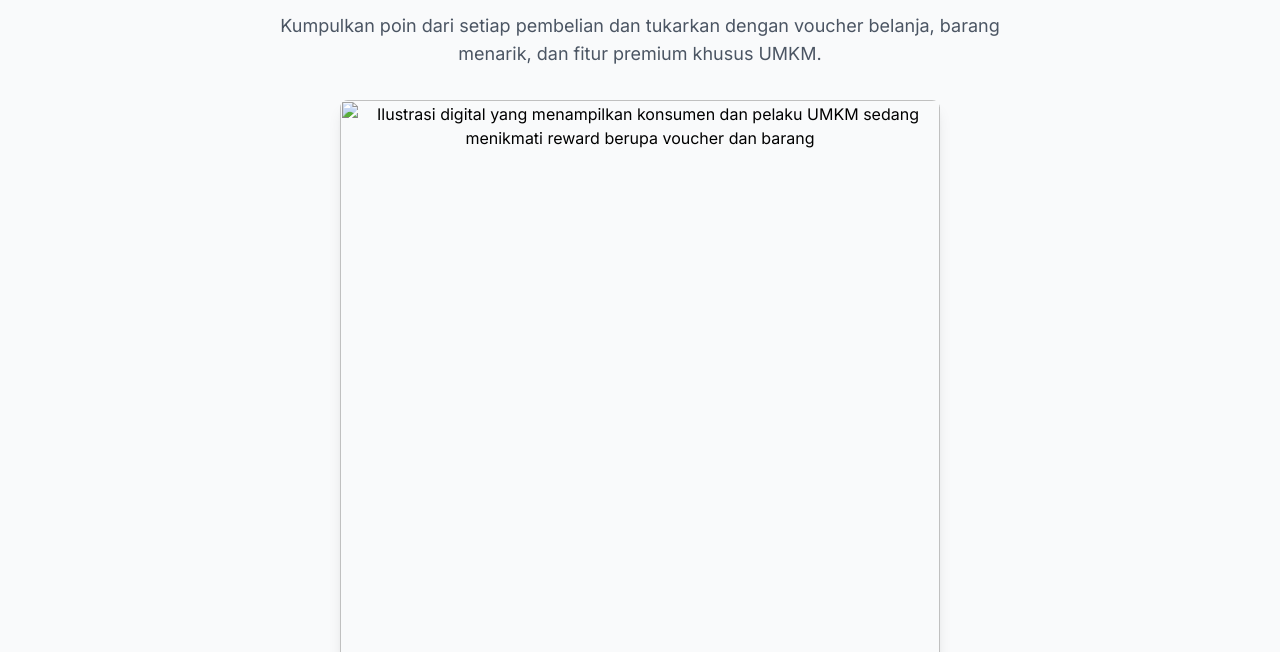
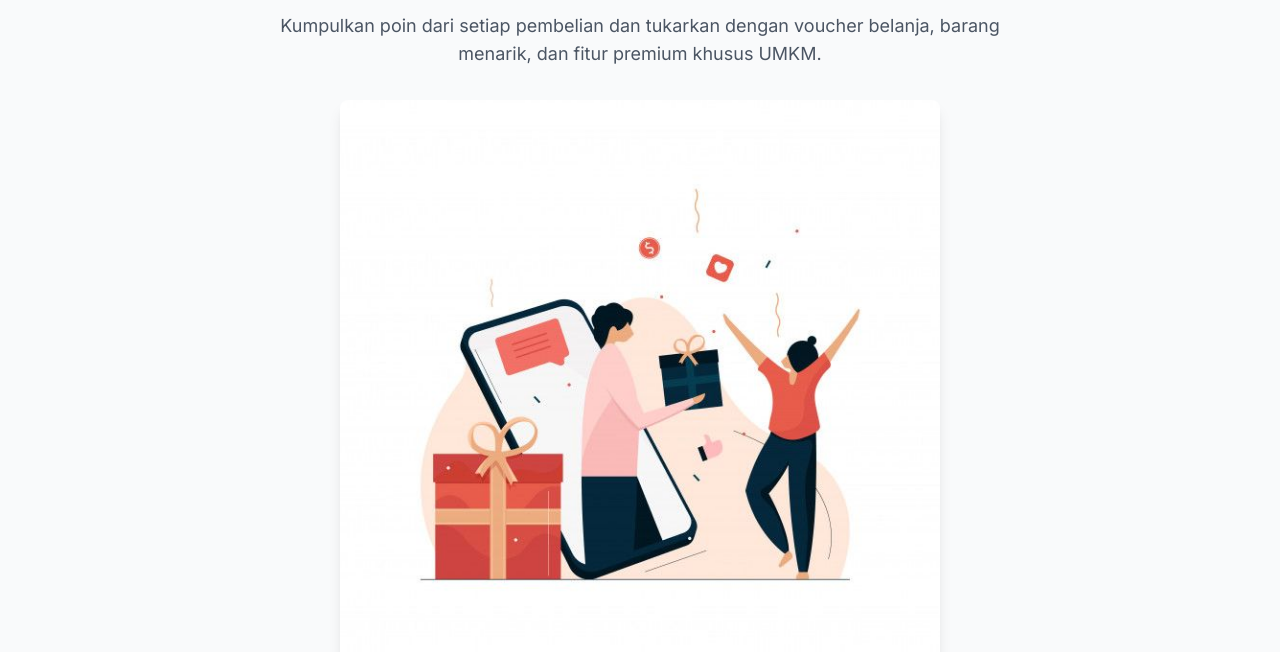
Before and after one commit to Anarus12/RasaNusa, a plain HTML site: page reward.html in a window 1280 px wide. Shown: the part 148-800 px from the top of the page. Drawn offline with nearby package versions, Linux system fonts and the light colour scheme; the site is published under a folder, as on GitHub Pages, so addresses that start at the root find nothing.

Commit message:
Update reward.html

```diff
--- a/reward.html
+++ b/reward.html
@@ -73,7 +73,7 @@
      <p class="text-gray-600 text-lg">
       Kumpulkan poin dari setiap pembelian dan tukarkan dengan voucher belanja, barang menarik, dan fitur premium khusus UMKM.
      </p>
-     <img alt="Ilustrasi digital yang menampilkan konsumen dan pelaku UMKM sedang menikmati reward berupa voucher dan barang" class="mx-auto mt-8 rounded-lg shadow-lg" height="300" src="/q.jpg" width="600"/>
+     <img alt="Ilustrasi digital yang menampilkan konsumen dan pelaku UMKM sedang menikmati reward berupa voucher dan barang" class="mx-auto mt-8 rounded-lg shadow-lg" height="300" src="q.jpg" width="600"/>
     </div>
    </section>
    <section class="mb-20" id="konsumen">
```
